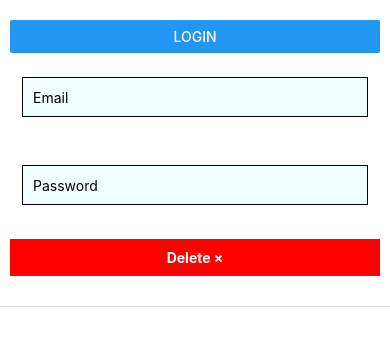
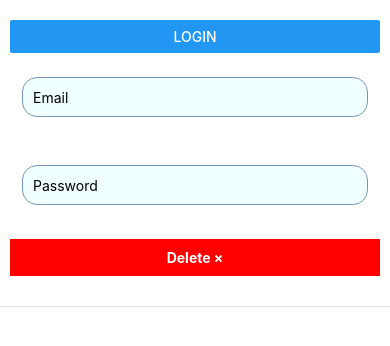
Before and after one commit to francijpg/rn-tw-playground, a React Native app: screen / in a window 390 px wide. Shown: the top 346 px of the page. Built offline with nearby package versions, Linux system fonts and the light colour scheme.

Commit message:
Update TextInput.tsx

```diff
--- a/src/components/TextInput.tsx
+++ b/src/components/TextInput.tsx
@@ -1,4 +1,4 @@
-import React, {FC} from 'react';
+import React, { memo, FC } from 'react';
 import {
   StyleSheet,
   // Text,
@@ -12,7 +12,7 @@ import {
 //   errorText?: string;
 // };
 
-const TextInput: FC<TextInputProps> = ({...props}) => {
+const TextInput: FC<TextInputProps> = ({ ...props }) => {
   return (
     <View style={styles.container}>
       <RnTextInput {...props} style={[styles.input, props.style]} />
@@ -26,12 +26,17 @@ const styles = StyleSheet.create({
     width: '100%',
     marginVertical: 12,
   },
+  icon: {
+    padding: 10,
+  },
   input: {
     height: 40,
     margin: 12,
     borderWidth: 1,
     padding: 10,
     backgroundColor: '#F0FFFF',
+    borderRadius: 15,
+    borderColor: 'hsl(212, 33%, 60%)',
   },
   error: {
     fontSize: 14,
@@ -41,4 +46,4 @@ const styles = StyleSheet.create({
   },
 });
 
-export default TextInput;
+export default memo(TextInput);
```
